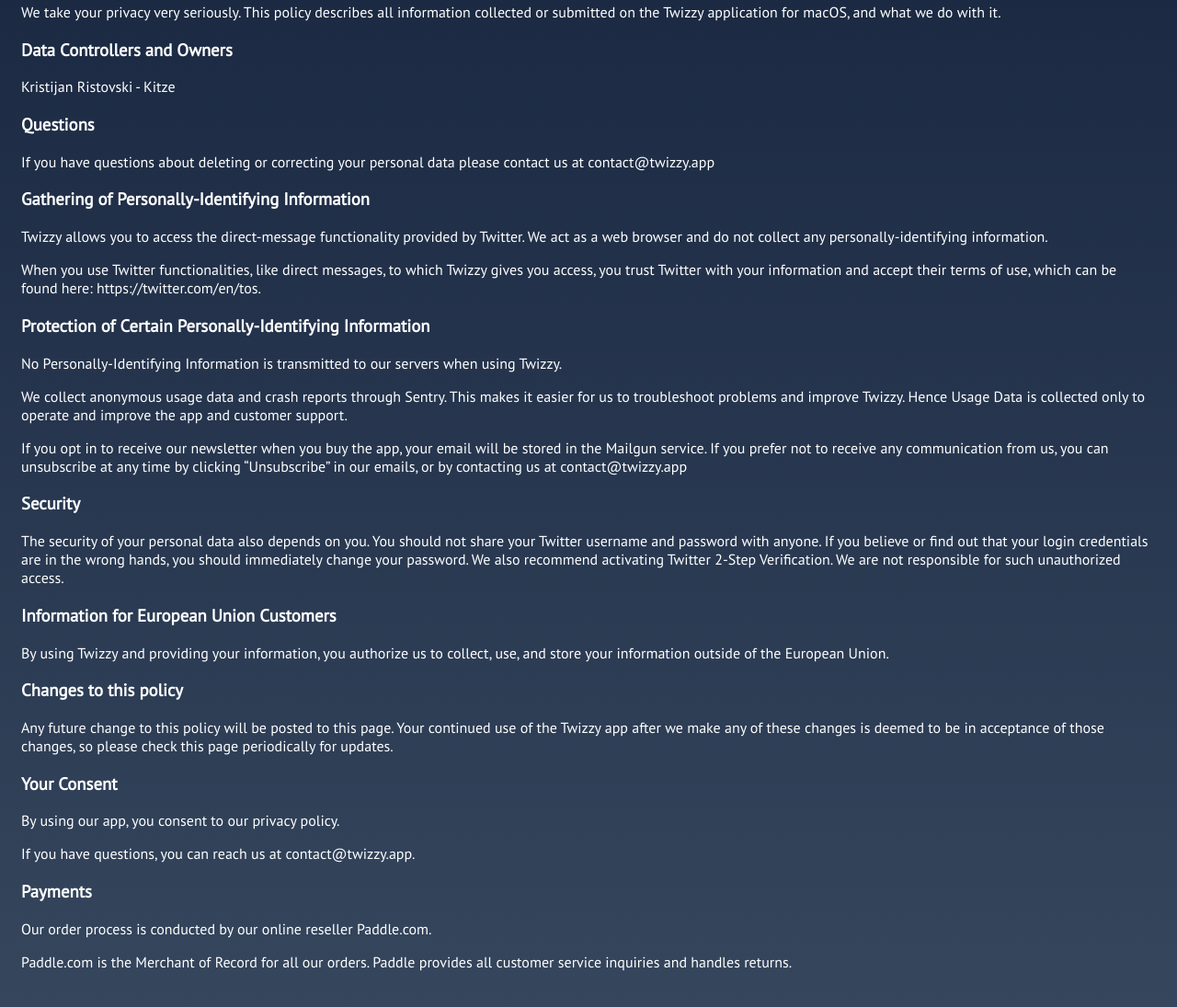
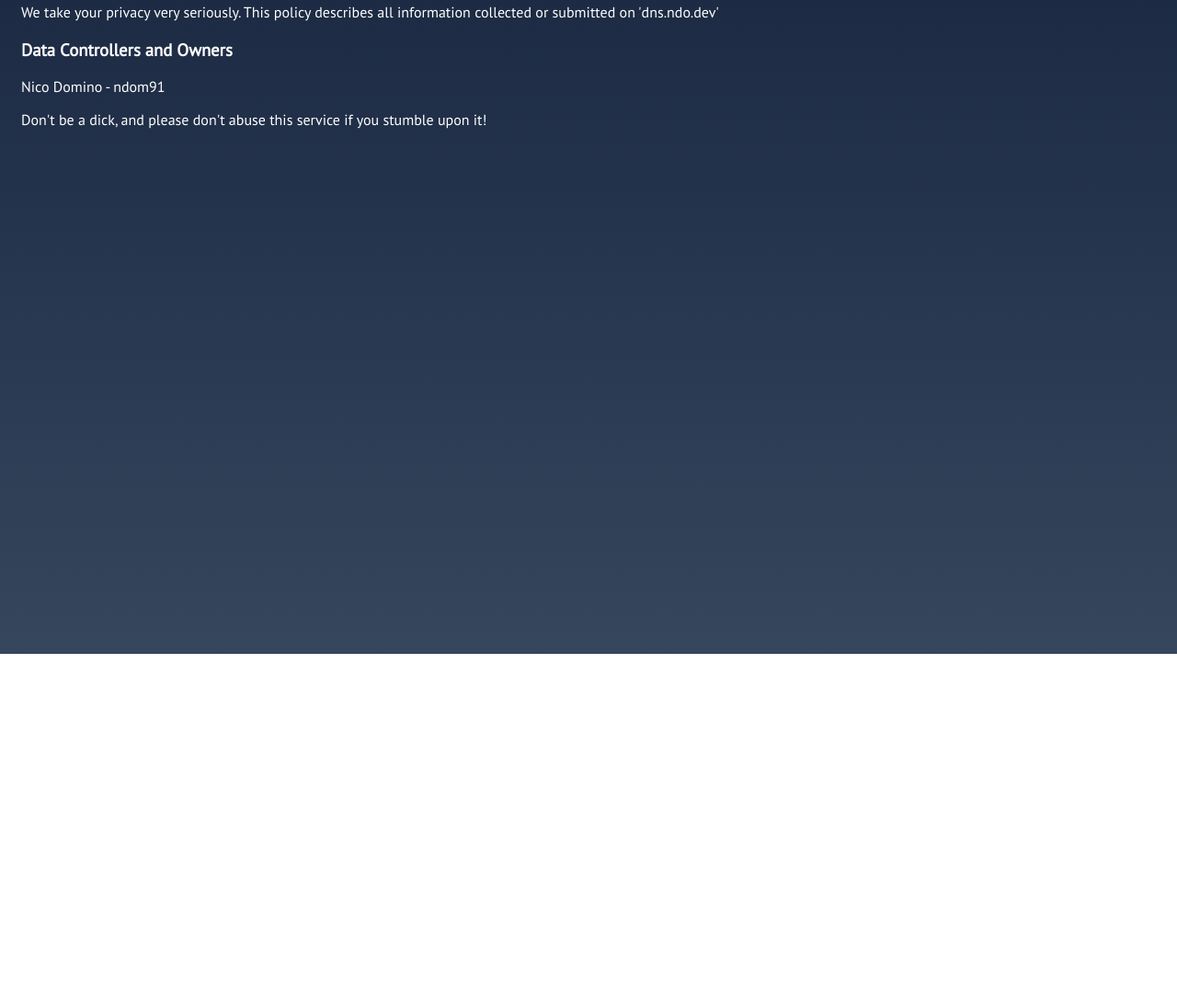
Before and after one commit to ndom91/dns.ndo.dev, a website: page public/privacy.html in a window 1280 px wide. Shown: the part 105-1200 px from the top of the page at 92% size. After the commit the page ends 816 px from the top, so only its background shows below. Drawn offline with Linux system fonts and the light colour scheme.

Commit message:
fix: update

```diff
--- a/public/privacy.html
+++ b/public/privacy.html
@@ -37,80 +37,13 @@
     <div id="root">
       <h1>Privacy Policy</h1>
       <p>
-        We take your privacy very seriously. This policy describes all information collected or submitted on
-        the Twizzy application for macOS, and what we do with it.
+        We take your privacy very seriously. This policy describes all information collected or submitted on 'dns.ndo.dev'
       </p>
 
       <h3>Data Controllers and Owners</h3>
-      <p>Kristijan Ristovski - Kitze</p>
-
-      <h3>Questions</h3>
+      <p>Nico Domino - ndom91</p>
       <p>
-        If you have questions about deleting or correcting your personal data please contact us at
-        contact@twizzy.app
+        Don't be a dick, and please don't abuse this service if you stumble upon it!
       </p>
-
-      <h3>Gathering of Personally-Identifying Information</h3>
-      <p>
-        Twizzy allows you to access the direct-message functionality provided by Twitter. We act as a web
-        browser and do not collect any personally-identifying information.
-      </p>
-
-      <p>
-        When you use Twitter functionalities, like direct messages, to which Twizzy gives you access, you
-        trust Twitter with your information and accept their terms of use, which can be found here:
-        https://twitter.com/en/tos.
-      </p>
-
-      <h3>Protection of Certain Personally-Identifying Information</h3>
-      <p>No Personally-Identifying Information is transmitted to our servers when using Twizzy.</p>
-
-      <p>
-        We collect anonymous usage data and crash reports through Sentry. This makes it easier for us to
-        troubleshoot problems and improve Twizzy. Hence Usage Data is collected only to operate and improve
-        the app and customer support.
-      </p>
-
-      <p>
-        If you opt in to receive our newsletter when you buy the app, your email will be stored in the Mailgun
-        service. If you prefer not to receive any communication from us, you can unsubscribe at any time by
-        clicking “Unsubscribe” in our emails, or by contacting us at contact@twizzy.app
-      </p>
-
-      <h3>Security</h3>
-      <p>
-        The security of your personal data also depends on you. You should not share your Twitter username and
-        password with anyone. If you believe or find out that your login credentials are in the wrong hands,
-        you should immediately change your password. We also recommend activating Twitter 2-Step Verification.
-        We are not responsible for such unauthorized access.
-      </p>
-
-      <h3>Information for European Union Customers</h3>
-      <p>
-        By using Twizzy and providing your information, you authorize us to collect, use, and store your
-        information outside of the European Union.
-      </p>
-
-      <h3>Changes to this policy</h3>
-      <p>
-        Any future change to this policy will be posted to this page. Your continued use of the Twizzy app
-        after we make any of these changes is deemed to be in acceptance of those changes, so please check
-        this page periodically for updates.
-      </p>
-
-      <h3>Your Consent</h3>
-      <p>By using our app, you consent to our privacy policy.</p>
-
-      <p>If you have questions, you can reach us at contact@twizzy.app.</p>
-    </div>
-
-    <div>
-      <h3>Payments</h3>
-      <p>Our order process is conducted by our online reseller Paddle.com.</p>
-      <p>
-        Paddle.com is the Merchant of Record for all our orders. Paddle provides all customer service
-        inquiries and handles returns.
-      </p>
-    </div>
   </body>
 </html>
```
